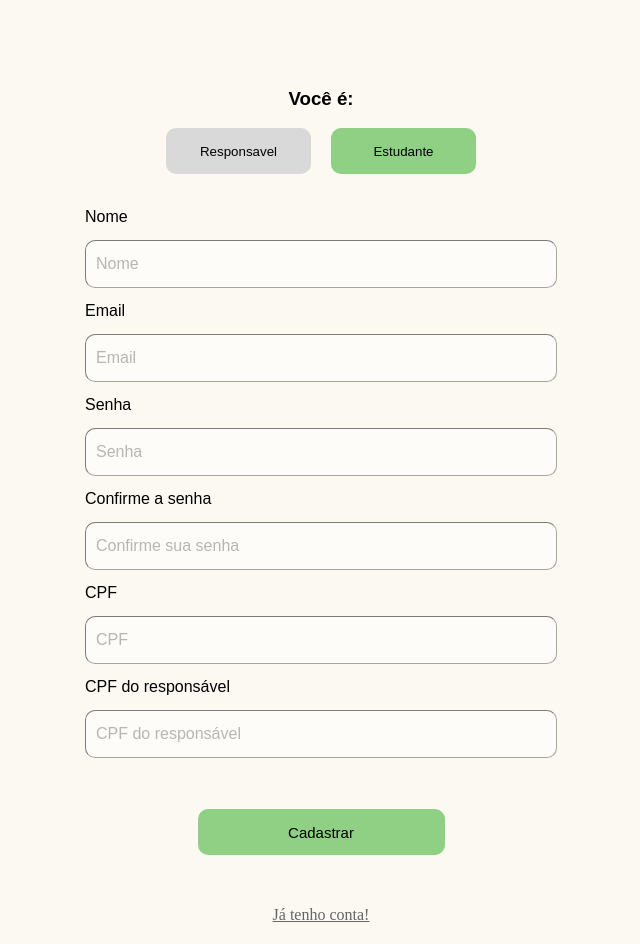
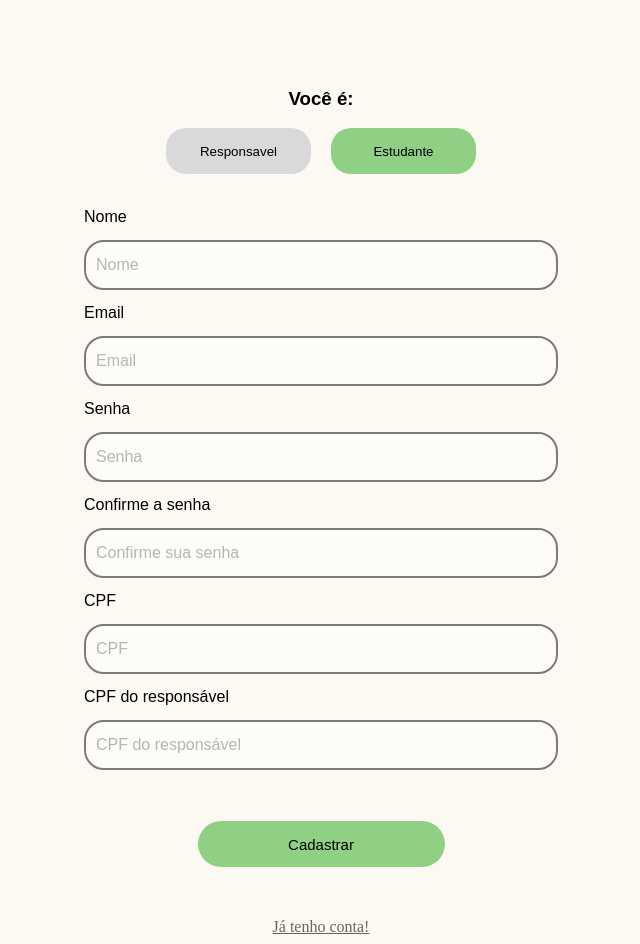
Before and after one commit to Henrique0330/Biblioteca, a Vue app: page /cadastro in a window 1280 px wide. Shown: the part 120-1064 px from the top of the page, without its empty margins (319-959 px from the left). Built offline with nearby package versions, Linux system fonts and the light colour scheme.

Commit message:
FEAT-8: style

```diff
--- a/src/views/CadastroView.vue
+++ b/src/views/CadastroView.vue
@@ -61,15 +61,16 @@ form.cadastro{
 input {
     width: 450px;
     height: 46px;
-    border-radius: 10px;
-    border-color: black;
+    border-radius: 20px;
+    border-color: rgb(255, 255, 255);
     opacity: 0.5;
     border-width: 1px;
     padding: 0 10px;
     font-size: 16px;
+    border: solid 2px;
 }
 .BotaoCadastro{
-    border-radius: 10px;
+    border-radius: 40px;
     background-color: #8FD085;
     width: 247px;
     height: 46px;
@@ -100,7 +101,7 @@ a{
     height: 46px;
 }
 .EstudanteResponsavel > button{
-    border-radius: 10px;
+    border-radius: 20px;
     border: none;
     margin: 0 10px;
 }
```
